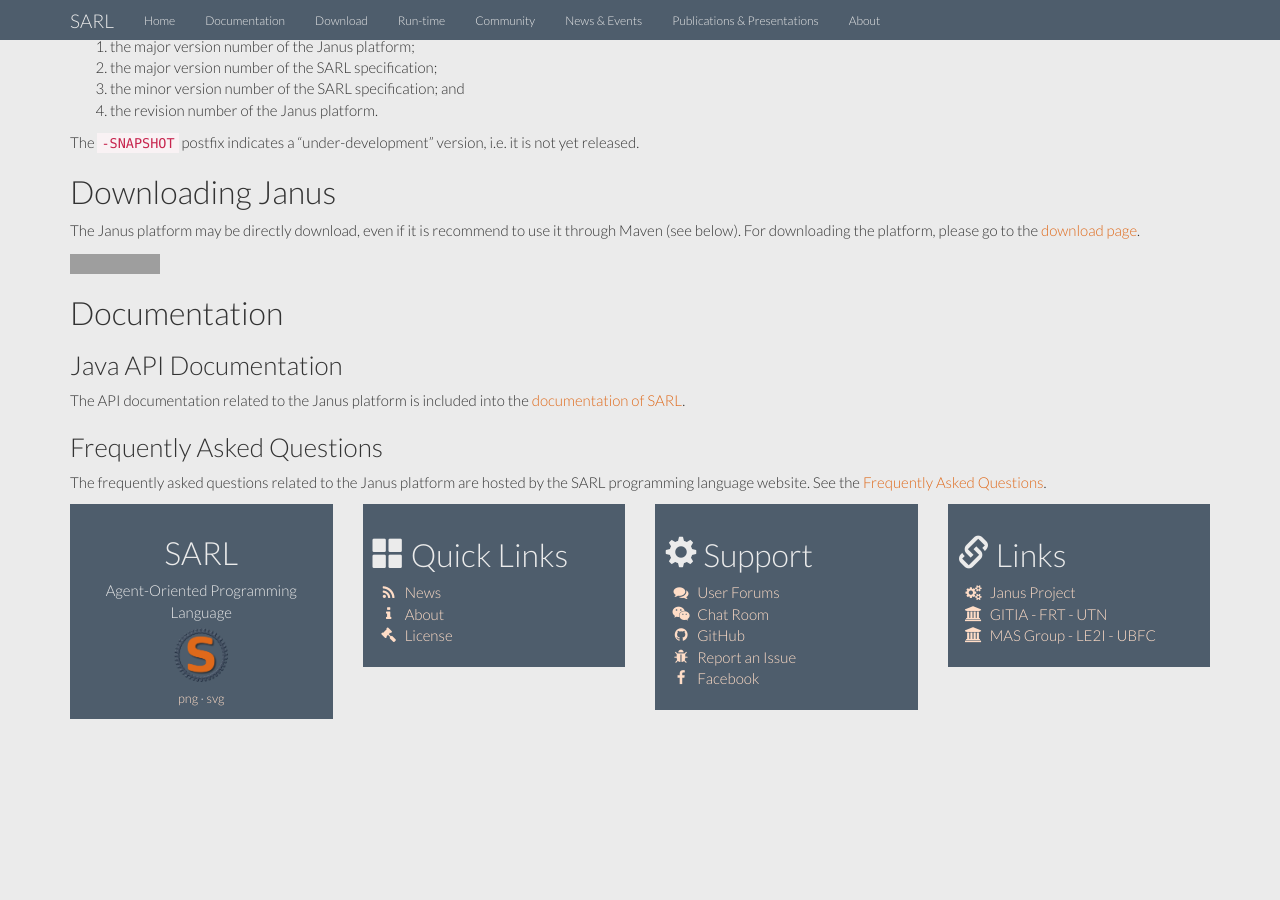
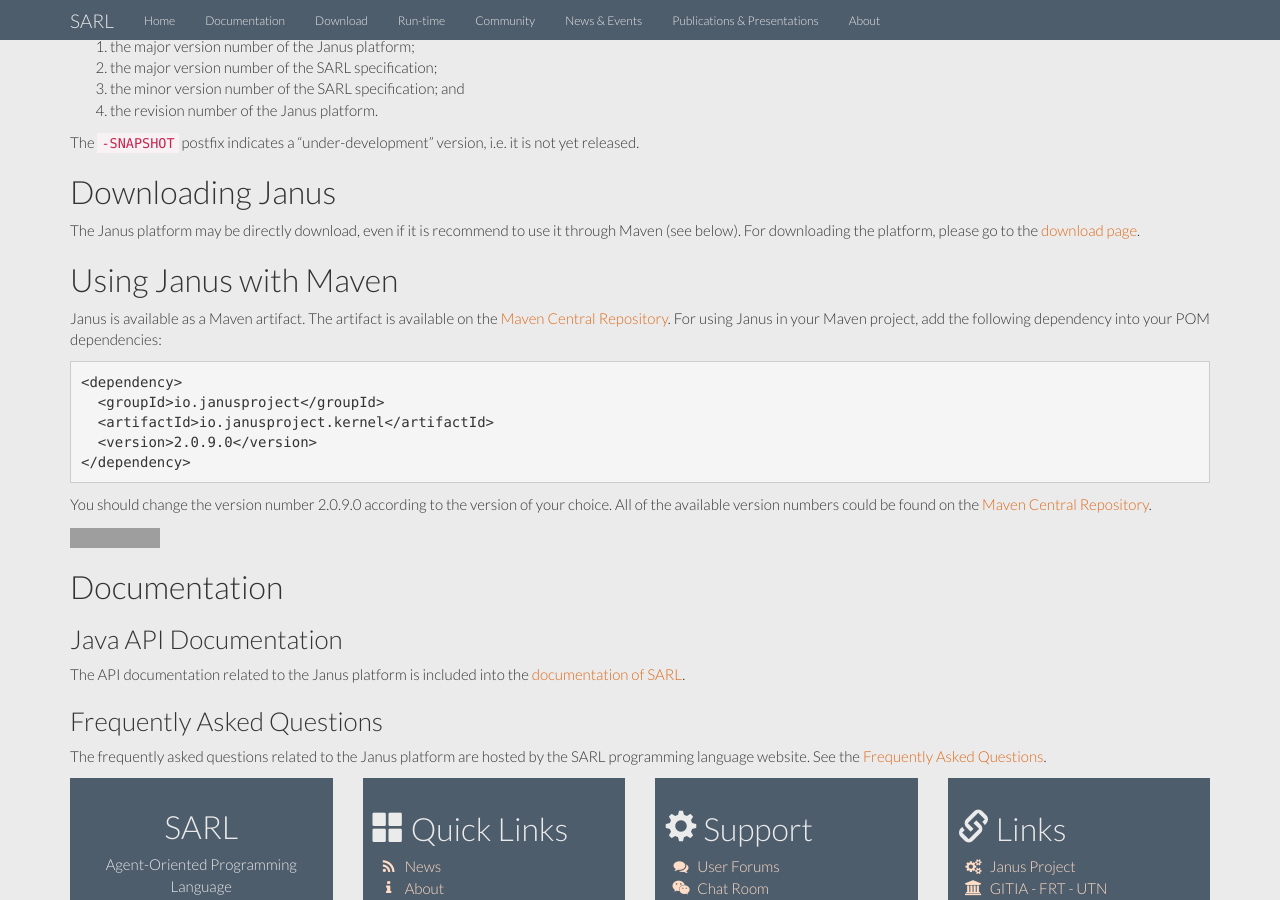
Before and after one commit to sarl/sarl-jekyll-website, a Jekyll site: the page built from runtime/janus/index.md, in a window 1280 px wide and 900 px high, scrolled down 897 px. Built offline with Jekyll 4.4.1, drawn with Linux system fonts in a browser that asks for light colours; Markdown is read by kramdown in place of the engine named in the settings; a style sheet for code colours, icons or effects is not loaded; before the commit the page ends 1636 px from its top, so only the background shows below that; grey boxes are pictures that could not be loaded.

Commit message:
Add the missed paragraph on the Maven artifact of Janus.
Signed-off-by: Stéphane Galland <galland@arakhne.org>

```diff
--- a/runtime/janus/index.md
+++ b/runtime/janus/index.md
@@ -38,8 +38,21 @@
 The Janus platform may be directly download, even if it is recommend to use it through Maven (see below).
 For downloading the platform, please go to the [download page]({{ page.relative }}/download/index.html#download_janus).
 
+## Using Janus with Maven
+
+Janus is available as a Maven artifact. The artifact is available on the [Maven Central Repository](http://search.maven.org). For using Janus in your Maven project, add the following dependency into your POM dependencies:
+
+
+    <dependency>
+      <groupId>io.janusproject</groupId>
+      <artifactId>io.janusproject.kernel</artifactId>
+      <version>{{site.janus_stable_version}}</version>
+    </dependency>
+
+
+You should change the version number {{site.janus_stable_version}} according to the version of your choice. All of the available version numbers could be found on the [Maven Central Repository](http://search.maven.org).
+
 ![Janus on Maven Central](https://img.shields.io/maven-central/v/io.janusproject/io.janusproject.kernel.svg?label=Available%20on%20Maven%20Central)
-
 
 ## Documentation
 
```
Also changed, not shown: download/index.html (+0 -71 lines).
